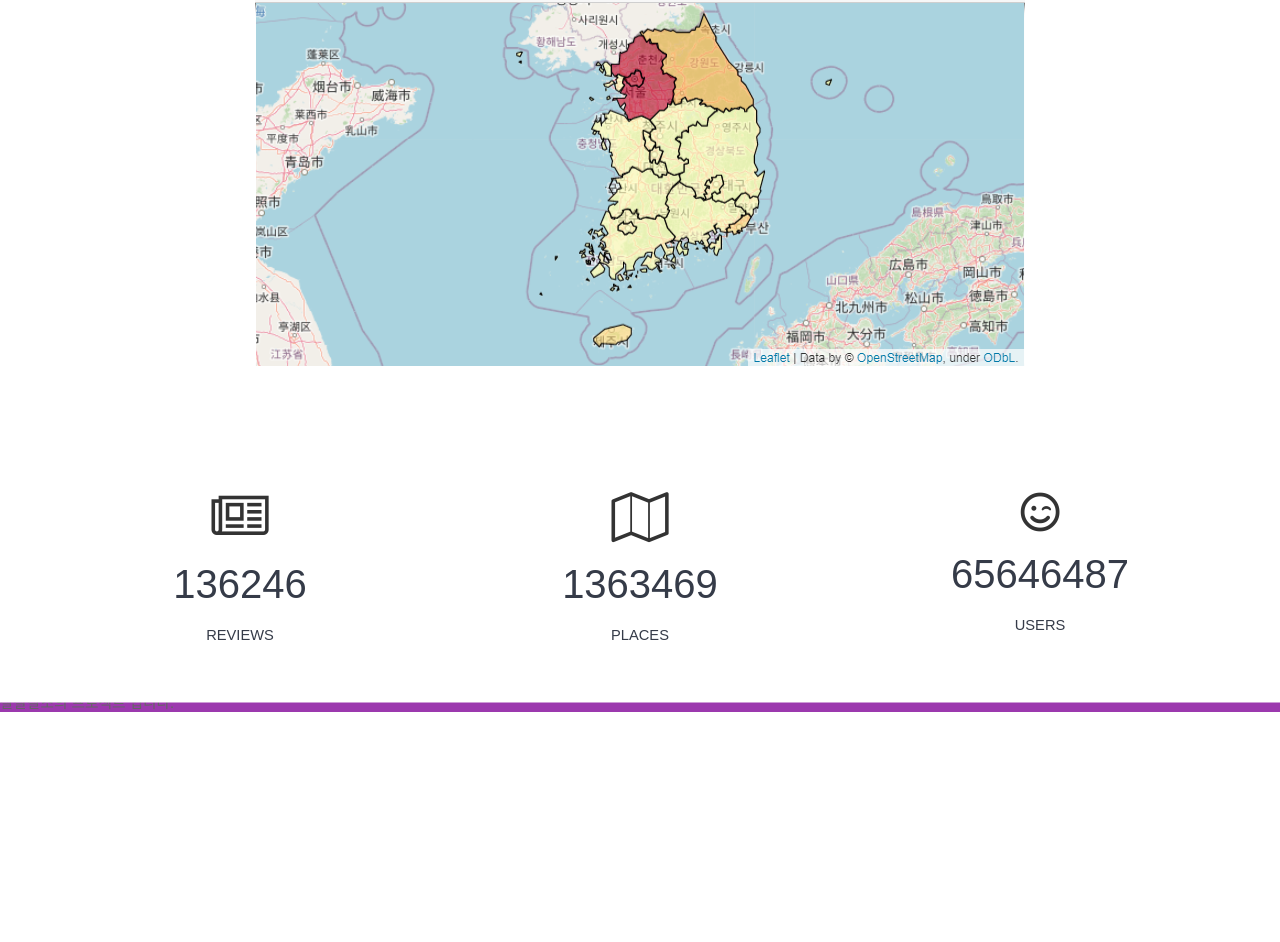
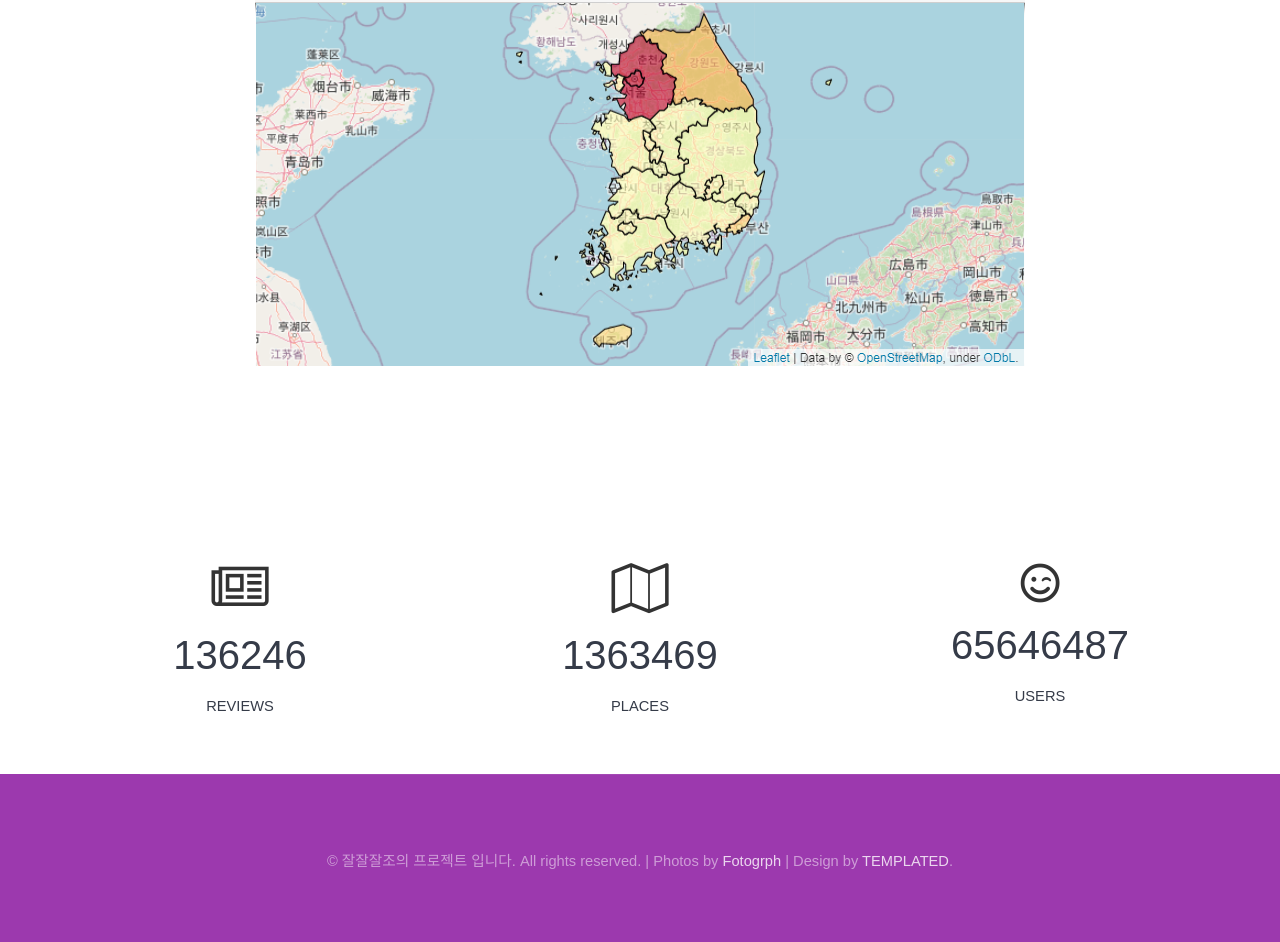
Before and after one commit to LaurentLaury/jaljaljal, a Flask app: page / in a window 1280 px wide. Shown: the part 1427-2369 px from the top of the page. Before the commit the page ends 2139 px from the top, so only its background shows below. Run offline with Flask 2, Linux system fonts and the light colour scheme; parts of the project's set-up code (start-up, migrations or seed data) failed here and were passed over; some libraries are stand-ins or nearby versions.

Commit message:
home.html에 footer 추가

```diff
--- a/templates/jjj/home.html
+++ b/templates/jjj/home.html
@@ -58,7 +58,7 @@
     </div>
 
 	<!--COUNTING UP-->
-	<div class="middle">
+
 		<div class="counting-sec">
 			<div class="inner-width">
 				<div class="col">
@@ -80,16 +80,14 @@
 				</div>
 			</div>
 		</div>
-	</div>
+
 
   </div>
 
 
-</div>
-
 <footer>
 <div id="copyright" class="container">
-	<p>&copy; 잘잘잘. All rights reserved. | Photos by <a href="http://fotogrph.com/">Fotogrph</a> | Design by <a href="http://templated.co" rel="nofollow">TEMPLATED</a>.</p>
+	<p>&copy; 잘잘잘조의 프로젝트 입니다. All rights reserved. | Photos by <a href="http://fotogrph.com/">Fotogrph</a> | Design by <a href="http://templated.co" rel="nofollow">TEMPLATED</a>.</p>
 </div>
 </footer>
 
@@ -97,6 +95,5 @@
 $(".num").counterUp({delay:10,time:1000});
 </script>
 
-잘잘잘조의 프로젝트 입니다.
 </body>
 </html>
```
